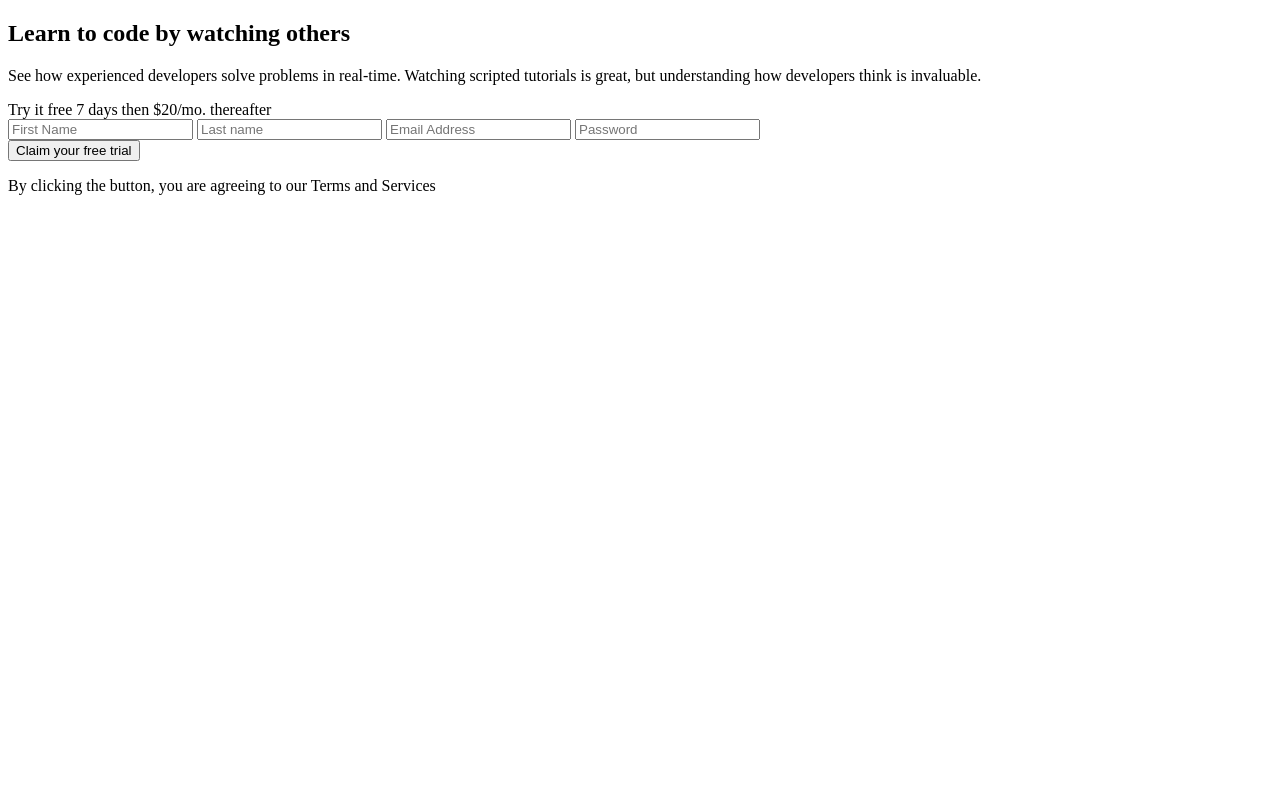
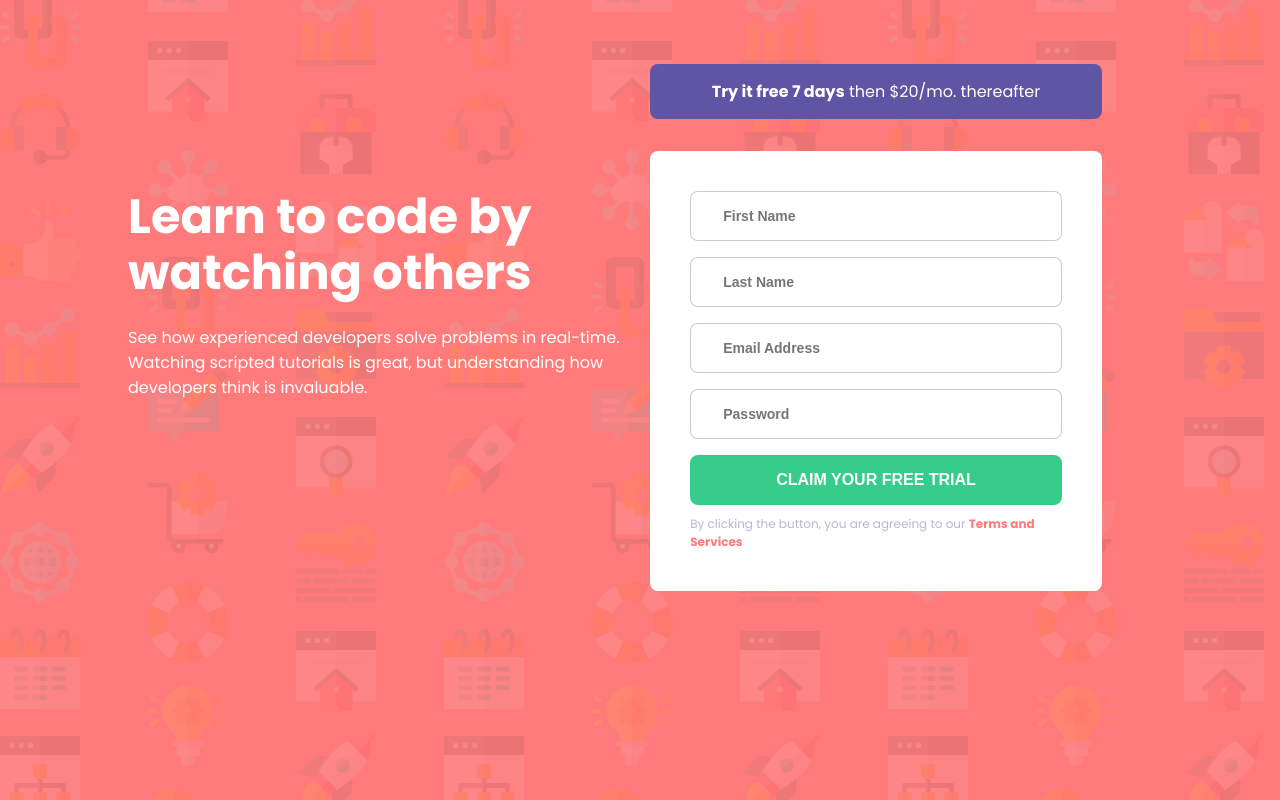
Before and after one commit to benmez1n/intro-component-with-signup-form, a plain HTML site: page index.html in a window 1280 px wide. Drawn offline with Linux system fonts and the light colour scheme.

Commit message:
HTML & SCSS

```diff
--- a/index.html
+++ b/index.html
@@ -3,28 +3,32 @@
 <head>
   <meta charset="UTF-8">
   <meta name="viewport" content="width=device-width, initial-scale=1.0"> <!-- displays site properly based on user's device -->
-
+  <link rel="stylesheet" href="styles/styles.css">
   <link rel="icon" type="image/png" sizes="32x32" href="./images/favicon-32x32.png">
 
   <title>Frontend Mentor | Intro component with sign up form</title>
 
 </head>
 <body>
+  <main>
     <section>
       <h1>Learn to code by watching others</h1>
       <p>See how experienced developers solve problems in real-time. Watching scripted tutorials is great,
         but understanding how developers think is invaluable. </p>
     </section>
-  <section class="form">
-    <div>Try it free 7 days then $20/mo. thereafter</div>
+    <section>
+      <div><span>Try it free 7 days</span> then $20/mo. thereafter</div>
+      <div class="form">
         <form action="POST">
           <input type="text"  placeholder="First Name">
-      <input type="text" placeholder="Last name">
+          <input type="text" placeholder="Last Name">
           <input type="email" placeholder="Email Address">
           <input type="password" placeholder="Password">
+          <input type="button" value="Claim your free trial">
         </form>
-    <button>Claim your free trial</button>
         <p>By clicking the button, you are agreeing to our <span>Terms and Services</span></p>
       </div>
+    </section>
+  </main>
 </body>
 </html>
--- a/styles/styles.scss
+++ b/styles/styles.scss
@@ -1 +1,96 @@
 @import url('https://fonts.googleapis.com/css2?family=Poppins:wght@400;500;600;700&display=swap');
+$red : hsl(0, 100%, 74%) ;
+$green : hsl(154, 59%, 51%);
+$blue : hsl(248, 32%, 49%) ;
+$darkBlue : hsl(249, 10%, 26%) ;
+$gryshBlue : hsl(246, 25%, 77%);
+$radius:8px;
+*{
+    box-sizing: border-box;
+    margin:0;
+    padding:0;
+    font-size: 16px;
+}
+body{
+    background: $red url(../images/bg-intro-desktop.png);
+    font-family: Poppins;
+}
+main{
+    display: grid;
+    grid-template-columns: repeat(2,1fr);
+    column-gap: 2%;
+    width:80%;
+    margin:5% auto 0;
+    section{
+        &:first-child{
+            margin-top:25%;
+            color:#FFF;
+            h1{
+                font-size: 3rem;
+                line-height: 3.5rem;
+                margin-bottom: 1.5rem;
+            }
+        }
+        &:last-child{
+            width:90%;
+            div:first-child
+            {
+                width: 100%;
+                color:#FFF;
+                background-color: $blue;
+                text-align: center;
+                padding:15px 0;
+                margin-bottom:2rem;
+                border-radius: $radius;
+                span{
+                    font-weight: 700;
+                }
+            }
+            .form{
+                padding:40px;
+                background-color: #FFF;
+                border-radius: $radius;
+                form{
+                    display: grid;
+                    row-gap: 1rem;
+                    input{
+                        height: 50px;
+                        border-radius: $radius;
+                        padding:0 2rem;
+                        border:1px solid rgba(0,0,0,0.2);
+                        font-weight: 600;
+                        &:focus{
+                            border: 1px solid rgba(0,0,0, 0.6);
+                            outline: none;
+                        }
+                        &::placeholder{
+                            font-weight: 600;
+                            font-size: 14px;
+                        }
+                    }
+                    input[type="button"]{
+                        border: none;
+                        text-transform: uppercase;
+                        background-color: $green;
+                        border-radius: $radius;
+                        color: #FFF;
+                        cursor: pointer;
+                        &:hover{
+                            opacity: 0.7;
+                        }
+                    }
+                }
+                p,span{font-size: 0.75rem;}
+                p{
+                    margin-top:10px;
+                    color:$gryshBlue;
+                    span{
+                        color: $red;
+                        font-weight: 700;
+                        cursor: pointer;
+                    }
+                }
+            }
+        }
+    }
+}
```
Also changed, not shown: styles/styles.css, 1 other file. Lines whose indentation alone changed are shown as unchanged.
